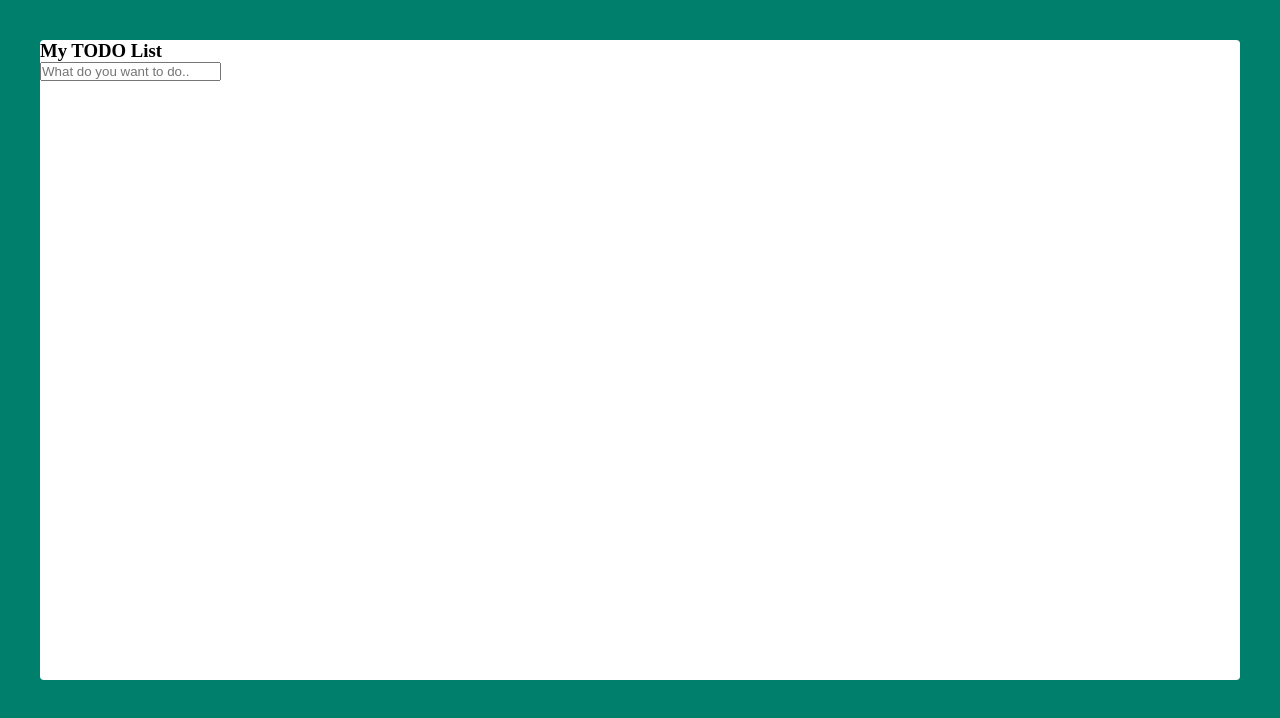
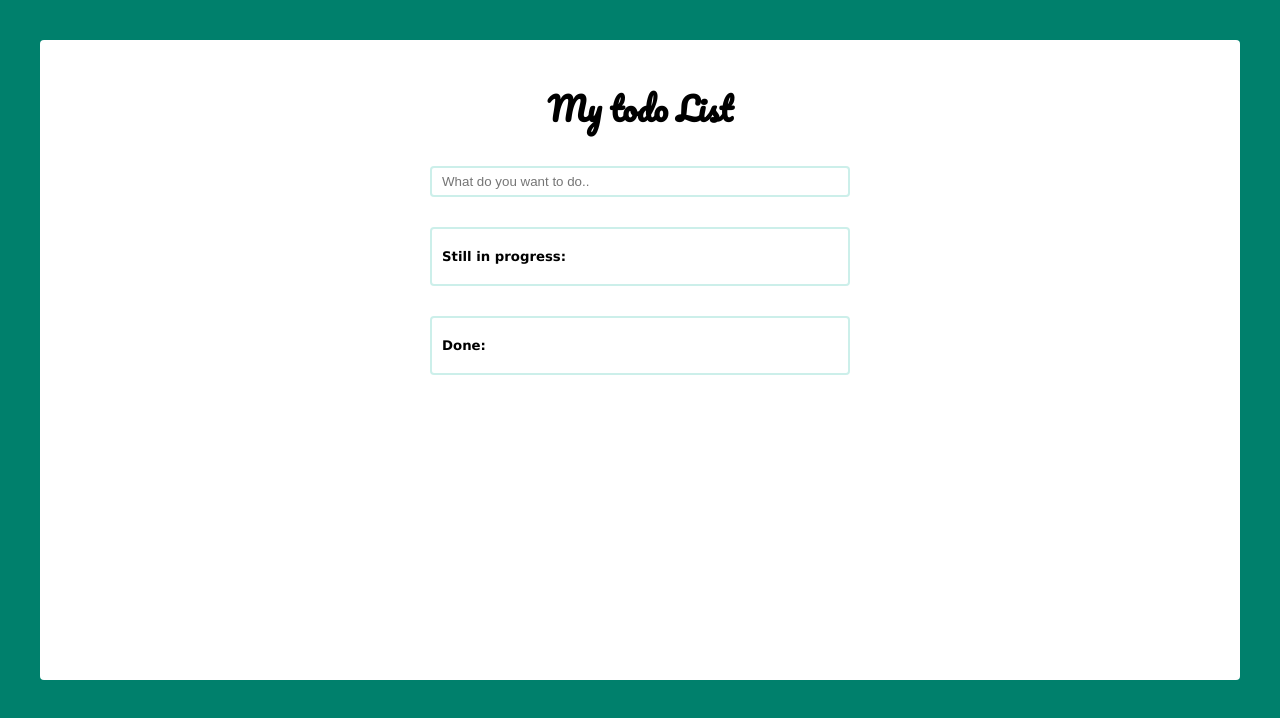
Before and after one commit to Kristinocka/todo-app, a website: page index.html in a window 1280 px wide. Drawn offline with Linux system fonts and the light colour scheme.

Commit message:
add possibility to create tasks and add them to list

```diff
--- a/index.html
+++ b/index.html
@@ -5,7 +5,7 @@
     <title>TODO App - Vanilla JS</title>
     <link href="styles/styles.css" type="text/css"  rel="stylesheet">
     <script src="scripts/scripts.js"></script>
-
+    <link href="https://fonts.googleapis.com/css2?family=Pacifico&display=swap" rel="stylesheet">
 </head>
 <body>
 <div class="app-container"></div>
--- a/scripts/scripts.js
+++ b/scripts/scripts.js
@@ -9,10 +9,18 @@ const setInput = (container, placeholder, inputId) => {
     const appInput = document.createElement('input');
     appInput.setAttribute('placeholder', placeholder);
     appInput.setAttribute('id', inputId);
+    appInput.setAttribute('autocomplete', 'off')
     appForm.appendChild(appInput);
     container.appendChild(appForm)
 };
-
+const listContainer = (container, title, id) => {
+    const box = document.createElement('ul');
+    box.setAttribute('id', id);
+    const boxTitle = document.createElement('h5');
+    boxTitle.innerHTML = title;
+    box.appendChild(boxTitle);
+    container.appendChild(box);
+};
 
 const addTodo = (container,text) => {
     const todo = {
@@ -20,25 +28,37 @@ const addTodo = (container,text) => {
         checked: false,
         id: Date.now()
     };
-    console.log(todo)
-    container.push(todo)
+    container.push(todo);
+
+    const appTodo = document.querySelector('#appTodo');
+
+    appTodo.insertAdjacentHTML('beforeend', `
+    <li class="single-todo-item" data-key="${todo.id}">
+      <input id="${todo.id}" type="checkbox"/>
+      <label for="${todo.id}"></label>
+      <span>${todo.text}</span>
+      <button class="remove-todo ">X</button>
+    </li>
+  `);
 };
 
 document.addEventListener("DOMContentLoaded", function () {
     const appContainer = document.querySelector('.app-container');
-    setTitle(appContainer, 'My TODO List');
-    setInput(appContainer, 'What do you want to do..', 'appInput')
+    setTitle(appContainer, 'My todo List');
+    setInput(appContainer, 'What do you want to do..', 'appInput');
+    listContainer(appContainer, 'Still in progress:', 'appTodo');
+    listContainer(appContainer, 'Done:', 'appDone');
 
-    let todoList = [];
+    const todoList = [];
     const appForm = document.querySelector('#appInput-form');
     const appInput = document.querySelector('#appInput');
-    console.log(appInput);
-    console.log(appForm);
-    appForm.addEventListener('submit', function () {
-        console.log(appInput.value);
-        addTodo(todoList,appInput.value)
+    appForm.addEventListener('submit', function (event) {
+        event.preventDefault();
+        addTodo(todoList,appInput.value);
+        appInput.value = '';
+
     });
 
-    console.log(todoList)
+    console.log('todoList',todoList)
 
 });
--- a/styles/styles.scss
+++ b/styles/styles.scss
@@ -1,3 +1,6 @@
+$borderColor: rgba(0, 175, 150, .2);
+
+
 * {
   margin: 0;
   padding: 0;
@@ -11,6 +14,8 @@ body {
   align-items: center;
   align-content: center;
   padding: 40px;
+  font-family: 'Verdana', cursive;
+
 
   .app-container {
     width: 100%;
@@ -20,5 +25,31 @@ body {
     display: block;
     background: white;
     border-radius: 4px;
+    padding: 40px;
+    text-align: center;
+    h3 {
+      font-family: 'Pacifico', cursive;
+      font-size: 32px;
+    }
+    form {
+      input {
+        margin: 30px 0;
+        width: 100%;
+        max-width: 420px;
+        border: 2px solid $borderColor;
+        border-radius: 4px;
+        padding: 6px 10px;
+      }
+    }
+    ul {
+      list-style: none;
+      max-width: 420px;
+      margin: 0 auto 30px;
+      text-align: left;
+      padding: 20px 10px;
+      border: 2px solid $borderColor;
+      border-radius: 4px;
+
+    }
   }
 }
```
Also changed, not shown: styles/styles.css, 1 other file.
